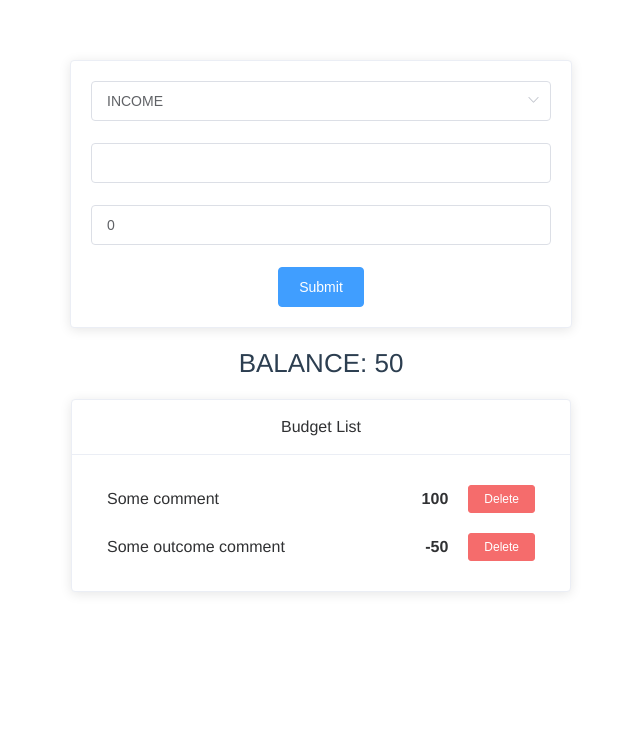
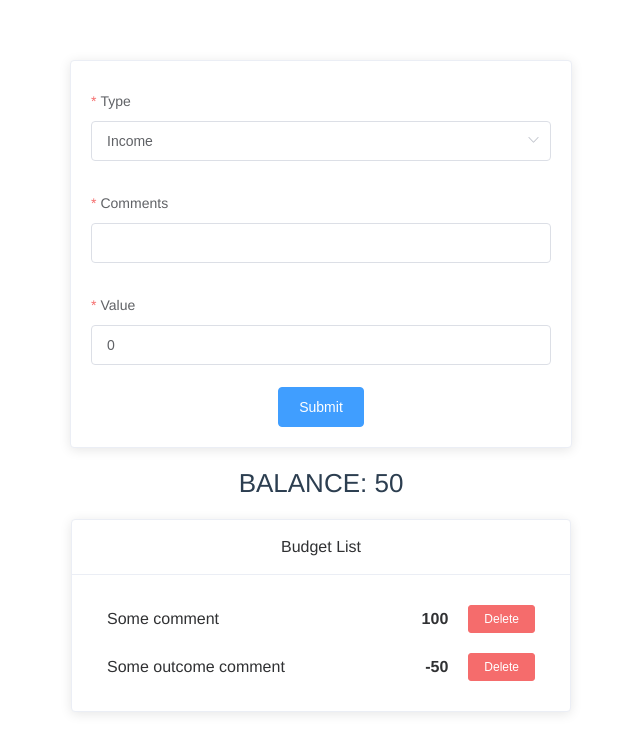
Before and after one commit to IvanNever/vue-budget-app, a Vue app: page / in a window 1280 px wide. Shown: the top 752 px of the page, without its empty margins (319-959 px from the left). Built offline with nearby package versions, Linux system fonts and the light colour scheme.

Commit message:
validate + submit

```diff
--- a/src/App.vue
+++ b/src/App.vue
@@ -1,6 +1,6 @@
 <template>
   <div id="app">
-    <Form />
+    <Form @submitForm="onFormSubmit"/>
     <TotalBalance :total="totalBalance"/>
     <BudgetList :list="list" @deleteItem="onDeleteItem"/>
   </div>
@@ -43,6 +43,14 @@
     onDeleteItem(id) {
       this.$delete(this.list, id);
     },
+    onFormSubmit(data) {
+      const newObj = {
+        ...data,
+        id: String(Math.random()),
+      };
+
+      this.$set(this.list, newObj.id, newObj);
+    },
   },
 }
 </script>
--- a/src/components/Form.vue
+++ b/src/components/Form.vue
@@ -1,16 +1,16 @@
 <template>
   <ElCard class="form-card">
-    <ElForm :model="formData">
-      <ElFormItem lable="Type" prop="type">
+    <ElForm :model="formData" ref="addItemForm" :rules="rules" lable-position="top">
+      <ElFormItem label="Type" prop="type">
         <ElSelect class="type-select" v-model="formData.type" placeholder="Choose type">
-          <ElOption lable="Income" value="INCOME"/>
-          <ElOption lable="Outcome" value="OUTCOME"/>
+          <ElOption label="Income" value="INCOME"/>
+          <ElOption label="Outcome" value="OUTCOME"/>
         </ElSelect>
       </ElFormItem>
-      <ElFormItem lable="Comments" prop="comment">
+      <ElFormItem label="Comments" prop="comment">
         <ElInput v-model="formData.comment" />
       </ElFormItem>
-      <ElFormItem lable="Value" prop="value">
+      <ElFormItem label="Value" prop="value">
         <ElInput v-model.number="formData.value" />
       </ElFormItem>
       <ElButton @click="onSubmit" type="primary">Submit</ElButton>
@@ -27,10 +27,23 @@
       comment: '',
       value: 0,
     },
+    rules: {
+      type:[{ required: true, message: 'Please select type', trigger: 'blur' }],
+      comment: [{ required: true, message: 'Please input comment', trigger: 'change' }],
+      value: [
+        { required: true, message: 'Please input value', trigger: 'change' },
+        { type: 'number', message: 'Value must be a number', trigger: 'change' },
+        ],
+    },
   }),
   methods: {
     onSubmit() {
-
+      this.$refs.addItemForm.validate((valid) => {
+        if (valid) {
+          this.$emit('submitForm', {...this.formData });
+          this.$refs.addItemForm.resetFields();
+        }
+      });
     },
   },
 }
```
